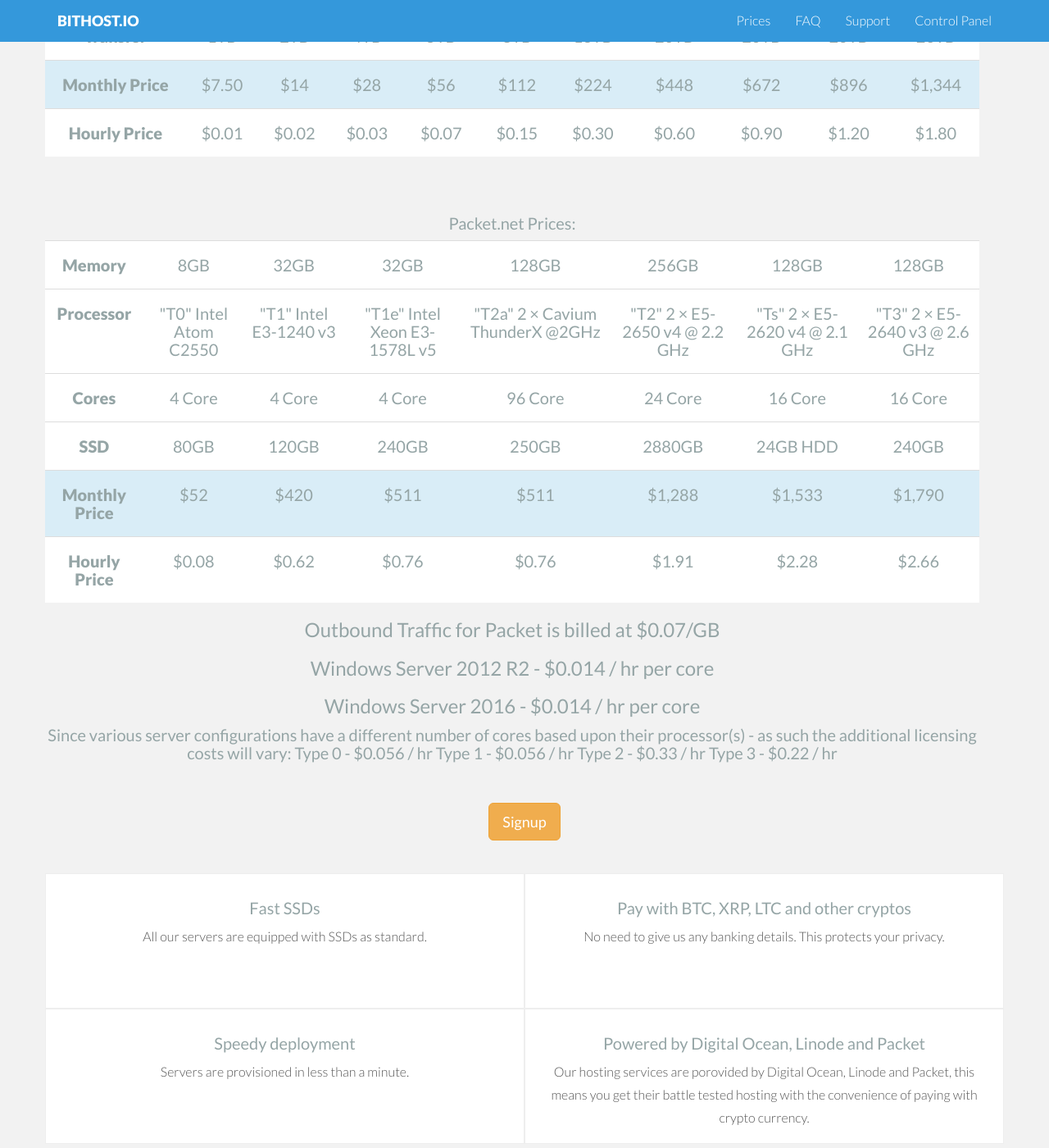
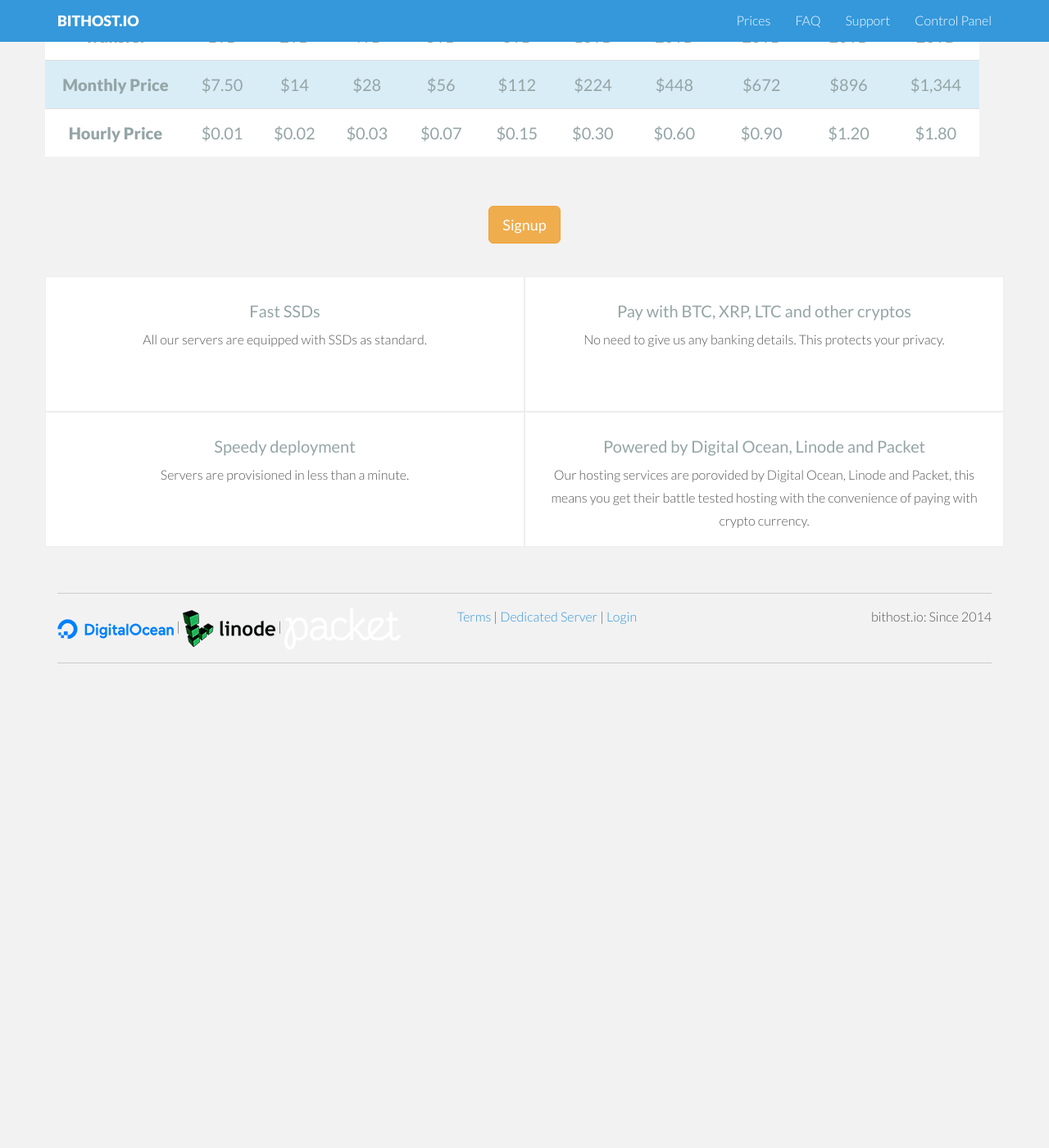
Before and after one commit to bithostio/www.bithost.io, a Jekyll site: the page built from index.html, in a window 1280 px wide and 1400 px high, scrolled down 1601 px. Shown: the whole window at 82% size. Built offline with Jekyll 4.4.1, drawn with Linux system fonts in a browser that asks for light colours; nearby versions of some CDN libraries; Markdown is read by kramdown in place of the engine named in the settings; after the commit the page ends 2427 px from its top, so only the background shows below that; some of the changed text lies outside the part shown.

Commit message:
Drop the Packet prices from the homepage

```diff
--- a/index.html
+++ b/index.html
@@ -10,7 +10,7 @@
       <div class="col-lg-6">
 
         <h1>Bitcoin Cloud Hosting</h1>
-        <p class="text-white">Starting from just <b>$0.01/hour</b>. Powered by Digital Ocean and Packet.net.</p>
+        <p class="text-white">Starting from just <b>$0.01/hour</b>. Powered by Digital Ocean and Linode.</p>
         <a href="https://dashboard.bithost.io/users/new" class="btn btn-warning btn-lg">Signup</a>
       </div>
       <div class="col-lg-6 hidden-xs">
@@ -144,7 +144,6 @@
     </table>
   </div>
 
-
   <div class="row mt centered table digitalocean">
     <h4> Linode Prices:</h4>
     <table class="table">
@@ -236,94 +235,6 @@
     </table>
   </div>
 
-
-      <div class="row mt centered table packet">
-        <h4> Packet.net Prices:</h4>
-        <table class="table">
-          <tbody>
-            <tr>
-              <td><h4 style="font-weight: bold">Memory</h4></td>
-              <td><h4>8GB</h4></td>
-              <td><h4>32GB</h4></td>
-              <td><h4>32GB</h4></td>
-              <td><h4>128GB</h4></td>
-              <td><h4>256GB</h4></td>
-              <td><h4>128GB</h4></td>
-              <td><h4>128GB</h4></td>
-            </tr>
-
-            <tr>
-              <td><h4 style="font-weight: bold">Processor</h4></td>
-              <td><h4>"T0" Intel Atom C2550</h4></td>
-              <td><h4>"T1" Intel E3-1240 v3</h4></td>
-              <td><h4>"T1e" Intel Xeon E3-1578L v5</h4></td>
-              <td><h4>"T2a" 2 × Cavium ThunderX @2GHz</h4></td>
-              <td><h4>"T2" 2 × E5-2650 v4 @ 2.2 GHz</h4></td>
-              <td><h4>"Ts" 2 × E5-2620 v4 @ 2.1 GHz</h4></td>
-              <td><h4>"T3" 2 × E5-2640 v3 @ 2.6 GHz</h4></td>
-            </tr>
-
-            <tr>
-              <td><h4 style="font-weight: bold">Cores</h4></td>
-              <td><h4>4 Core</h4></td>
-              <td><h4>4 Core</h4></td>
-              <td><h4>4 Core</h4></td>
-              <td><h4>96 Core</h4></td>
-              <td><h4>24 Core</h4></td>
-              <td><h4>16 Core</h4></td>
-              <td><h4>16 Core</h4></td>
-            </tr>
-
-            <tr>
-              <td><h4 style="font-weight: bold">SSD</h4></td>
-              <td><h4>80GB</h4></td>
-              <td><h4>120GB</h4></td>
-              <td><h4>240GB</h4></td>
-              <td><h4>250GB</h4></td>
-              <td><h4>2880GB</h4></td>
-              <td><h4>24GB HDD</h4></td>
-              <td><h4>240GB</h4></td>
-            </tr>
-
-            <tr class="info">
-              <td><h4 style="font-weight: bold">Monthly Price</h4></td>
-              <td><h4>$52</h4></td>
-              <td><h4>$420</h4></td>
-              <td><h4>$511</h4></td>
-              <td><h4>$511</h4></td>
-              <td><h4>$1,288</h4></td>
-              <td><h4>$1,533</h4></td>
-              <td><h4>$1,790</h4></td>
-            </tr>
-
-            <tr>
-              <td><h4 style="font-weight: bold">Hourly Price</h4></td>
-              <td><h4>$0.08</h4></td>
-              <td><h4>$0.62</h4></td>
-              <td><h4>$0.76</h4></td>
-              <td><h4>$0.76</h4></td>
-              <td><h4>$1.91</h4></td>
-              <td><h4>$2.28</h4></td>
-              <td><h4>$2.66</h4></td>
-            </tr>
-          </tbody>
-
-        </table>
-
-        <h3>Outbound Traffic for Packet is billed at $0.07/GB</h3>
-        <h3>Windows Server 2012 R2 - $0.014 / hr per core </h3>
-        <h3>Windows Server 2016 - $0.014 / hr per core</h3>
-
-        <h4>
-        Since various server configurations have a different number of cores based upon their processor(s) - as such the additional licensing costs will vary:
-
-    Type 0 - $0.056 / hr
-    Type 1 - $0.056 / hr
-    Type 2 - $0.33 / hr
-    Type 3 - $0.22 / hr
-        </h4>
-      </div>
-
   <div class="row mt centered">
     <a href="https://dashboard.bithost.io/users/new" class="btn btn-warning btn-lg">Signup</a>
   </div>
```
Lines whose indentation alone changed are shown as unchanged.
